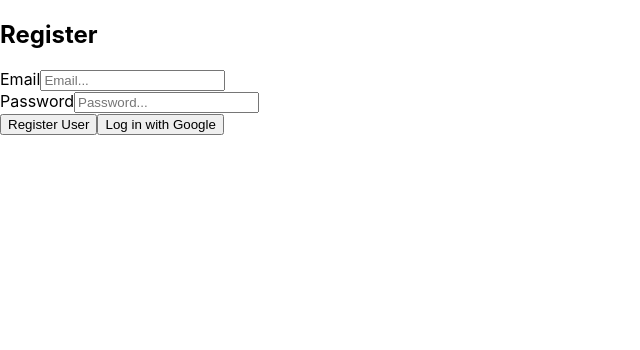
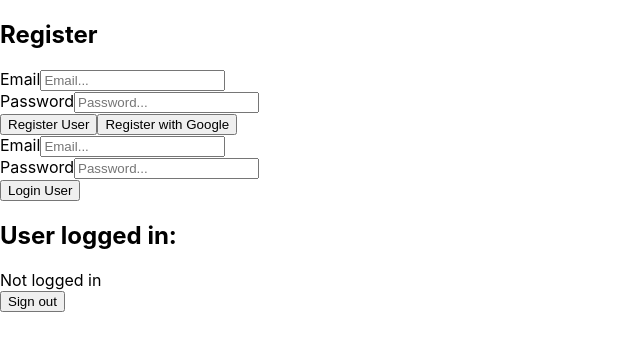
Before and after one commit to itong6/twitter-clone, a Next.js app: page / in a window 1280 px wide. Shown: the top 350 px of the page, without its empty margins (0-640 px from the left). Built offline with nearby package versions, Linux system fonts and the light colour scheme; no server answers.

Commit message:
log out function

```diff
--- a/pages/index.js
+++ b/pages/index.js
@@ -1,10 +1,15 @@
-import { createUserWithEmailAndPassword, signInWithEmailAndPassword, signInWithPopup, GoogleAuthProvider } from "firebase/auth";
+import React from "react";
+import { createUserWithEmailAndPassword, onAuthStateChanged, signInWithEmailAndPassword, signInWithPopup, signOut, GoogleAuthProvider } from "firebase/auth";
 import { auth } from '../firebase/firebase.config';
 import { useState } from "react";
 
 export default function Home() {
   const [registerEmail, setRegisterEmail] = useState('')
   const [registerPassword, setRegisterPassword] = useState('')
+  const [loginEmail, setLoginEmail] = useState('')
+  const [loginPassword, setLoginPassword] = useState('')
+
+  const [user, setUser] = useState({})
 
   const register = async () => {
     try {
@@ -17,6 +22,23 @@ export default function Home() {
     }
   }
 
+  const login = async () => {
+    try {
+      const user = await signInWithEmailAndPassword(auth, loginEmail, loginPassword)
+      console.log(user)
+    } catch (error) {
+      console.log(error.message)
+    }
+  }
+
+  const logout = async () => {
+    await signOut(auth)
+  }
+
+  React.useEffect(() => {
+    onAuthStateChanged(auth, (currentUser) => { setUser(currentUser) })
+  }, [])
+
   const GoogleSignIn = async () => {
     const provider = new GoogleAuthProvider()
     const authorization = auth
@@ -25,10 +47,15 @@ export default function Home() {
     console.log(result)
   }
 
+  const handleSubmit = event => {
+    event.preventDefault()
+    event.target.reset()
+  }
+
   return (
     <div>
       <div>
-        <form>
+        <form onSubmit={handleSubmit}>
           <h2>Register</h2>
           <div>
             <div>
@@ -50,9 +77,42 @@ export default function Home() {
               />
             </div>
             <button onClick={register}>Register User</button>
-            <button onClick={() => GoogleSignIn()}>Log in with Google</button>
+            <button onClick={() => GoogleSignIn()}>Register with Google</button>
           </div>
         </form>
+
+        <form onSubmit={handleSubmit}>
+          <div>
+            <div>
+              <label>Email</label>
+              <input
+                placeholder='Email...'
+                onChange={(event) => {
+                  setLoginEmail(event.target.value)
+                }}
+              />
+            </div>
+            <div>
+              <label>Password</label>
+              <input
+                placeholder='Password...'
+                onChange={(event) => {
+                  setLoginPassword(event.target.value)
+                }}
+              />
+            </div>
+            <button onClick={login}>Login User</button>
+          </div>
+        </form>
+
+        <div>
+          <h2>User logged in: </h2>
+          <div>
+            {/* {user?.email} */}
+            {user ? user.email : 'Not logged in'}
+          </div>
+          <button onClick={logout}>Sign out</button>
+        </div>
       </div>
     </div>
   )
```
